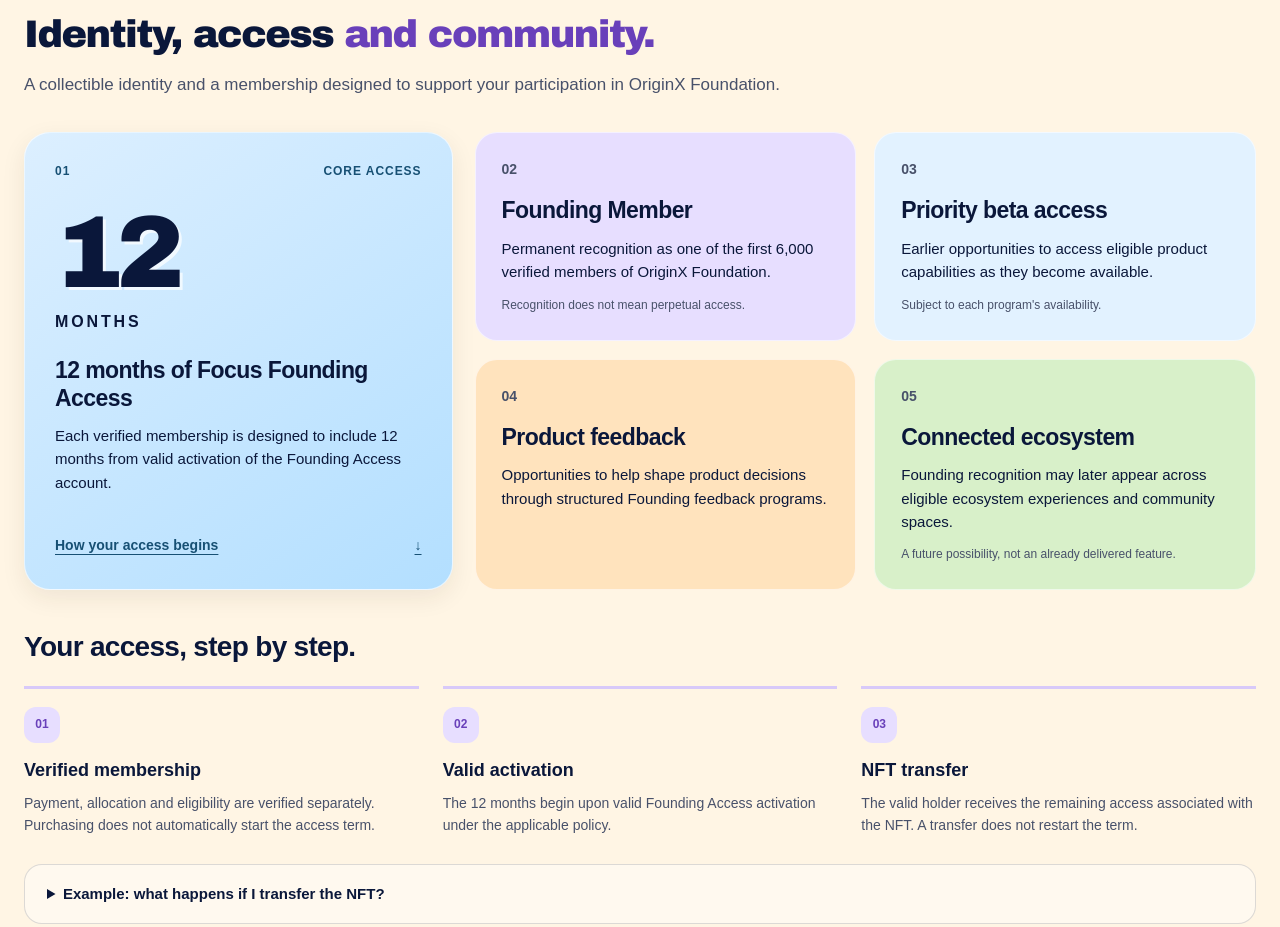
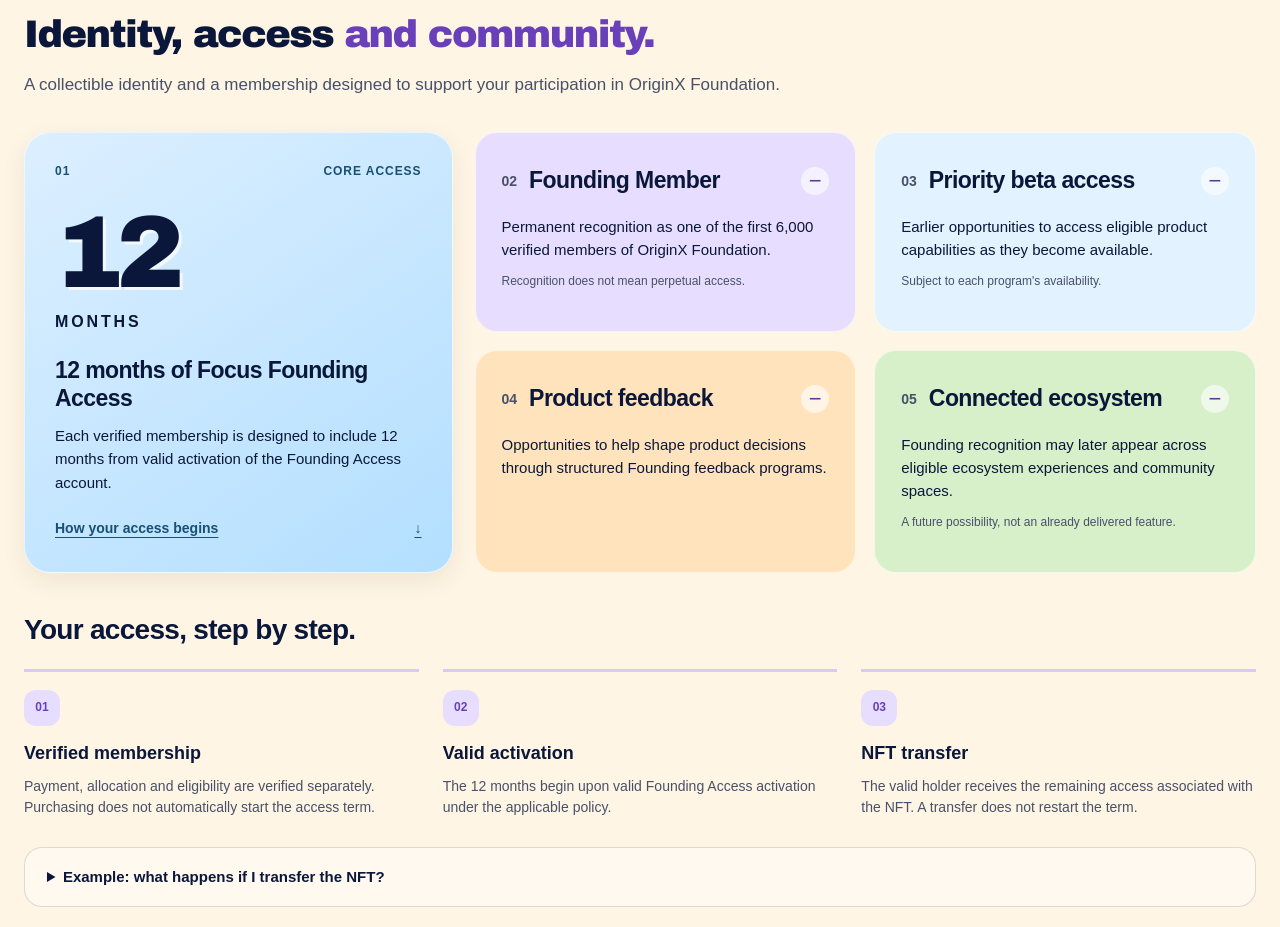
Before and after one commit to Saladix1414/Founding-6000, a React (Vite) app: page / in a window 1280 px wide. Shown: the part 3400-4327 px from the top of the page. Built offline with nearby package versions, Linux system fonts and the light colour scheme; no server answers.

Commit message:
feat(landing): refine mobile navigation and membership disclosures
Add membership and transparency links to the mobile menu, correct the economy label, and compact membership with native benefit disclosures. Preserve access rules and checkout handlers.

```diff
--- a/src/components/landing/FoundingMembership.tsx
+++ b/src/components/landing/FoundingMembership.tsx
@@ -1,9 +1,23 @@
+import { useEffect, useState } from "react";
 import "../../styles/originx-membership.css";
 
 type Props = { language: "es" | "en" };
 
 export default function FoundingMembership({ language }: Props) {
   const es = language === "es";
+  const [compactBenefits, setCompactBenefits] = useState(() =>
+    typeof window !== "undefined" &&
+    window.matchMedia("(max-width: 599px)").matches
+  );
+
+  useEffect(() => {
+    const media = window.matchMedia("(max-width: 599px)");
+    const update = () => setCompactBenefits(media.matches);
+    update();
+    media.addEventListener("change", update);
+    return () => media.removeEventListener("change", update);
+  }, []);
+
 
   const benefits = [
     {
@@ -123,17 +137,23 @@
 
           <div className="ox-membership-benefits">
             {benefits.map(benefit => (
-              <article
+              <details
                 key={benefit.number}
+                open={!compactBenefits}
                 className={"ox-membership-benefit ox-membership-benefit--" + benefit.theme}
               >
+                <summary className="ox-membership-benefit-summary">
                   <span className="ox-membership-index" aria-hidden="true">
                     {benefit.number}
                   </span>
                   <h3>{benefit.title}</h3>
+                  <span className="ox-membership-benefit-toggle" aria-hidden="true" />
+                </summary>
+                <div className="ox-membership-benefit-description">
                   <p>{benefit.description}</p>
                   {benefit.note && <small>{benefit.note}</small>}
-              </article>
+                </div>
+              </details>
             ))}
           </div>
         </div>
--- a/src/components/landing/OriginXNavbar.tsx
+++ b/src/components/landing/OriginXNavbar.tsx
@@ -88,7 +88,7 @@
       <button
         type="button"
         onClick={openEconomy}
-        aria-label={es ? "Economía: abrir whitepaper" : "Economy: open whitepaper"}
+        aria-label={es ? "Explorar la economía" : "Explore the economy"}
       >
         {es ? "Economía" : "Economy"}
       </button>
@@ -180,7 +180,15 @@
         hidden={!menuOpen}
         aria-label={es ? "Navegación móvil" : "Mobile navigation"}
       >
-        <div className="ox-nav-mobile-links">{links}</div>
+        <div className="ox-nav-mobile-links">
+          {links}
+          <a href="#benefits" onClick={onCloseMenu}>
+            {es ? "Membresía" : "Membership"}
+          </a>
+          <a href="#economic-transparency" onClick={onCloseMenu}>
+            {es ? "Transparencia" : "Transparency"}
+          </a>
+        </div>
         <button
           className="ox-nav-cta"
           type="button"
--- a/src/styles/originx-membership.css
+++ b/src/styles/originx-membership.css
@@ -485,3 +485,169 @@
     line-height: 1.3;
   }
 }
+
+/* OX membership progressive disclosure */
+.ox-membership details.ox-membership-benefit {
+  display: block;
+}
+
+.ox-membership .ox-membership-benefit-summary {
+  display: flex;
+  align-items: center;
+  gap: 12px;
+  min-height: 44px;
+  list-style: none;
+  cursor: pointer;
+}
+
+.ox-membership .ox-membership-benefit-summary::-webkit-details-marker {
+  display: none;
+}
+
+.ox-membership .ox-membership-benefit-summary::marker {
+  content: "";
+}
+
+.ox-membership .ox-membership-benefit-summary .ox-membership-index {
+  flex: 0 0 auto;
+  margin: 0;
+  padding: 0;
+}
+
+.ox-membership .ox-membership-benefit-summary h3 {
+  flex: 1;
+  min-width: 0;
+  margin: 0;
+}
+
+.ox-membership .ox-membership-benefit-toggle {
+  display: grid;
+  place-items: center;
+  flex: 0 0 28px;
+  width: 28px;
+  height: 28px;
+  border-radius: 50%;
+  color: #573b99;
+  background: #ffffff99;
+}
+
+.ox-membership .ox-membership-benefit-toggle::before {
+  content: "+";
+  font-size: 22px;
+  line-height: 1;
+}
+
+.ox-membership details[open] .ox-membership-benefit-toggle::before {
+  content: "−";
+}
+
+.ox-membership .ox-membership-benefit-description {
+  margin-top: 12px;
+}
+
+.ox-membership .ox-membership-benefit-description small {
+  margin-top: 10px;
+}
+
+.ox-membership details:not([open]) > .ox-membership-benefit-description {
+  display: none;
+}
+
+.ox-membership .ox-membership-benefit-summary:focus-visible {
+  outline: 3px solid #7046af;
+  outline-offset: 4px;
+  border-radius: 8px;
+}
+
+@media (max-width: 599px) {
+  #benefits.ox-membership {
+    padding: 26px 16px;
+  }
+
+  .ox-membership .ox-membership-heading {
+    margin-bottom: 16px;
+  }
+
+  .ox-membership .ox-membership-eyebrow {
+    margin-bottom: 8px;
+    font-size: 10px;
+    letter-spacing: .08em;
+  }
+
+  .ox-membership .ox-membership-heading h2 {
+    margin-bottom: 10px;
+    font-size: 25px;
+    line-height: 1.15;
+  }
+
+  .ox-membership .ox-membership-heading > p:last-child {
+    font-size: 14px;
+    line-height: 1.4;
+  }
+
+  .ox-membership .ox-membership-grid,
+  .ox-membership .ox-membership-benefits {
+    gap: 10px;
+  }
+
+  .ox-membership .ox-membership-feature {
+    padding: 14px;
+    border-radius: 16px;
+  }
+
+  /* La duración permanece en el título; se elimina su duplicado decorativo. */
+  .ox-membership .ox-membership-duration {
+    display: none;
+  }
+
+  .ox-membership .ox-membership-feature-top {
+    margin-bottom: 12px;
+  }
+
+  .ox-membership .ox-membership-feature h3 {
+    font-size: 19px;
+    line-height: 1.2;
+    margin-bottom: 8px;
+  }
+
+  .ox-membership .ox-membership-feature p {
+    font-size: 14px;
+    line-height: 1.4;
+  }
+
+  .ox-membership .ox-membership-feature-link {
+    margin-top: 8px;
+    min-height: 44px;
+    padding-block: 8px;
+    font-size: 14px;
+  }
+
+  .ox-membership details.ox-membership-benefit {
+    padding: 8px 14px;
+    border-radius: 14px;
+  }
+
+  .ox-membership .ox-membership-benefit-summary {
+    gap: 10px;
+  }
+
+  .ox-membership .ox-membership-benefit-summary h3 {
+    font-size: 16px;
+    line-height: 1.3;
+  }
+
+  .ox-membership .ox-membership-benefit-description {
+    margin: 6px 0 8px;
+  }
+
+  .ox-membership .ox-membership-benefit-description p {
+    font-size: 14px;
+    line-height: 1.45;
+  }
+
+  .ox-membership .ox-membership-benefit-description small {
+    margin-top: 8px;
+    font-size: 13px;
+    line-height: 1.4;
+  }
+}
--- a/src/styles/originx-navbar.css
+++ b/src/styles/originx-navbar.css
@@ -279,3 +279,58 @@
     transform: none;
   }
 }
+
+/* OX compact accessible mobile navigation */
+.ox-navbar .ox-nav-mobile[hidden] {
+  display: none;
+}
+
+.ox-navbar :is(a, button, select):focus-visible {
+  outline: 3px solid #7046af;
+  outline-offset: 3px;
+}
+
+@media (max-width: 599px) {
+  .ox-navbar .ox-nav-mobile:not([hidden]) {
+    gap: 12px;
+    padding: 8px 16px 16px;
+  }
+
+  .ox-navbar .ox-nav-mobile-links {
+    grid-template-columns: repeat(2, minmax(0, 1fr));
+    gap: 8px;
+  }
+
+  .ox-navbar .ox-nav-mobile-links > :is(a, button) {
+    min-width: 0;
+    min-height: 48px;
+    padding: 10px 12px;
+    border: 1px solid var(--ox-border);
+    border-radius: 12px;
+    font-size: 14px;
+    line-height: 1.4;
+    text-align: left;
+    white-space: normal;
+    overflow-wrap: anywhere;
+  }
+
+  .ox-navbar .ox-nav-mobile > .ox-nav-cta {
+    width: 100%;
+    min-width: 0;
+    min-height: 50px;
+    padding: 12px 16px;
+    font-size: 15px;
+    line-height: 1.4;
+    white-space: normal;
+  }
+}
+
+@media (prefers-reduced-motion: reduce) {
+  .ox-navbar .ox-nav-cta,
+  .ox-navbar .ox-nav-cta:hover,
+  .ox-navbar .ox-nav-cta:active {
+    transform: none;
+    transition: none;
+    animation: none;
+  }
+}
```
Lines whose indentation alone changed are shown as unchanged.
